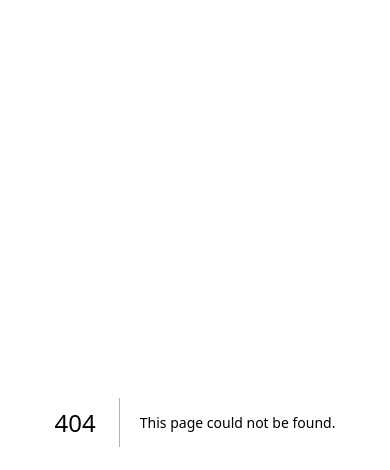
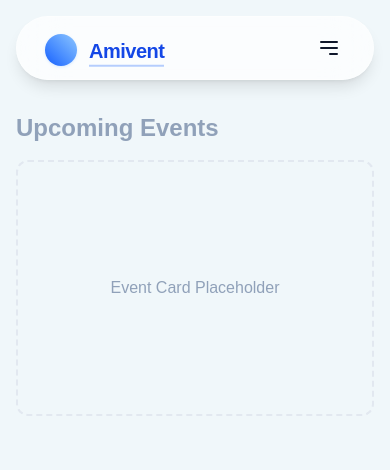
Before and after one commit to stryve-devs/Amivent, a Next.js app in the folder frontend/: page /events in a window 390 px wide. Before the commit this address had no page. Shown: the top 470 px of the page. Built offline with nearby package versions, Linux system fonts and the light colour scheme.

Commit message:
feat: implement dashboard shell with floating style navbar
Established core layout structure, configured TypeScript path aliases, and implemented responsive floating navigation with branding.

```diff
--- /dev/null
+++ b/frontend/app/(dashboard)/events/page.tsx
@@ -0,0 +1,15 @@
+import React from 'react';
+
+export default function EventsPage() {
+    return (
+        <div>
+            <h2 className="text-2xl text-slate-400 font-bold mb-4">Upcoming Events</h2>
+            <div className="grid grid-cols-1 md:grid-cols-2 lg:grid-cols-3 gap-6">
+                {/* You'll build your Event Cards here next */}
+                <div className="h-64 rounded-xl border-2 border-dashed border-slate-200 flex items-center justify-center text-slate-400">
+                    Event Card Placeholder
+                </div>
+            </div>
+        </div>
+    );
+}
--- /dev/null
+++ b/frontend/app/(dashboard)/layout.tsx
@@ -0,0 +1,16 @@
+import React from 'react';
+import Navbar from "@/components/layout/Navbar";
+
+export default function DashboardLayout({ children }: { children: React.ReactNode }) {
+    return (
+        <div className="relative min-h-screen bg-[#F0F7FA]">
+            <Navbar />
+            {/* Increased padding to give the floating nav space */}
+            <main className="pt-28 px-4 sm:px-6 pb-12">
+                <div className="max-w-7xl mx-auto">
+                    {children}
+                </div>
+            </main>
+        </div>
+    );
+}
--- a/frontend/app/layout.tsx
+++ b/frontend/app/layout.tsx
@@ -13,21 +13,22 @@ const geistMono = Geist_Mono({
 });
 
 export const metadata: Metadata = {
-  title: "Create Next App",
-  description: "Generated by create next app",
+  title: "Amivent | University Portal",
+  description: "Scalable event management for students",
 };
 
 export default function RootLayout({
-  children,
-}: Readonly<{
+                                     children,
+                                   }: Readonly<{
   children: React.ReactNode;
 }>) {
   return (
-    <html
-      lang="en"
-      className={`${geistSans.variable} ${geistMono.variable} h-full antialiased`}
-    >
-      <body className="min-h-full flex flex-col">{children}</body>
-    </html>
+      <html lang="en" className="h-full">
+      <body
+          className={`${geistSans.variable} ${geistMono.variable} antialiased h-full bg-white text-slate-900`}
+      >
+      {children}
+      </body>
+      </html>
   );
 }
--- a/frontend/app/page.tsx
+++ b/frontend/app/page.tsx
@@ -1,65 +1,6 @@
-import Image from "next/image";
+import { redirect } from "next/navigation";
 
 export default function Home() {
-  return (
-    <div className="flex flex-col flex-1 items-center justify-center bg-zinc-50 font-sans dark:bg-black">
-      <main className="flex flex-1 w-full max-w-3xl flex-col items-center justify-between py-32 px-16 bg-white dark:bg-black sm:items-start">
-        <Image
-          className="dark:invert"
-          src="/next.svg"
-          alt="Next.js logo"
-          width={100}
-          height={20}
-          priority
-        />
-        <div className="flex flex-col items-center gap-6 text-center sm:items-start sm:text-left">
-          <h1 className="max-w-xs text-3xl font-semibold leading-10 tracking-tight text-black dark:text-zinc-50">
-            To get started, edit the page.tsx file.
-          </h1>
-          <p className="max-w-md text-lg leading-8 text-zinc-600 dark:text-zinc-400">
-            Looking for a starting point or more instructions? Head over to{" "}
-            <a
-              href="https://vercel.com/templates?framework=next.js&utm_source=create-next-app&utm_medium=appdir-template-tw&utm_campaign=create-next-app"
-              className="font-medium text-zinc-950 dark:text-zinc-50"
-            >
-              Templates
-            </a>{" "}
-            or the{" "}
-            <a
-              href="https://nextjs.org/learn?utm_source=create-next-app&utm_medium=appdir-template-tw&utm_campaign=create-next-app"
-              className="font-medium text-zinc-950 dark:text-zinc-50"
-            >
-              Learning
-            </a>{" "}
-            center.
-          </p>
-        </div>
-        <div className="flex flex-col gap-4 text-base font-medium sm:flex-row">
-          <a
-            className="flex h-12 w-full items-center justify-center gap-2 rounded-full bg-foreground px-5 text-background transition-colors hover:bg-[#383838] dark:hover:bg-[#ccc] md:w-[158px]"
-            href="https://vercel.com/new?utm_source=create-next-app&utm_medium=appdir-template-tw&utm_campaign=create-next-app"
-            target="_blank"
-            rel="noopener noreferrer"
-          >
-            <Image
-              className="dark:invert"
-              src="/vercel.svg"
-              alt="Vercel logomark"
-              width={16}
-              height={16}
-            />
-            Deploy Now
-          </a>
-          <a
-            className="flex h-12 w-full items-center justify-center rounded-full border border-solid border-black/[.08] px-5 transition-colors hover:border-transparent hover:bg-black/[.04] dark:border-white/[.145] dark:hover:bg-[#1a1a1a] md:w-[158px]"
-            href="https://nextjs.org/docs?utm_source=create-next-app&utm_medium=appdir-template-tw&utm_campaign=create-next-app"
-            target="_blank"
-            rel="noopener noreferrer"
-          >
-            Documentation
-          </a>
-        </div>
-      </main>
-    </div>
-  );
+  // This sends anyone who hits http://localhost:3002 straight to your dashboard
+  redirect("/events");
 }
--- /dev/null
+++ b/frontend/components/layout/Navbar.tsx
@@ -0,0 +1,41 @@
+import React from 'react';
+import Link from 'next/link';
+
+export default function Navbar() {
+    return (
+        <div className="fixed top-4 left-0 right-0 z-50 flex justify-center px-4 sm:px-6">
+            <nav className="flex h-16 w-full max-w-7xl items-center justify-between rounded-full border border-white/40 bg-white/70 px-6 py-2 shadow-lg backdrop-blur-xl transition-all">
+
+                {/* Left: Branding */}
+                <div className="flex items-center gap-3 shrink-0 translate-x-1 translate-y-0.5">
+                    {/* The Logo Circle */}
+                    <div className="h-8 w-8 rounded-full bg-gradient-to-tr from-blue-600 to-blue-300 shadow-sm shadow-blue-200/50" />
+
+                    {/* The Text - Nudged down specifically */}
+                    <span className="text-xl font-bold tracking-tight text-blue-700 select-none translate-y-[1.7px] border-b-2 border-blue-600/30 pb-0.2px">Amivent</span>                </div>
+
+                {/* Center: Desktop Links (Hidden on small screens) */}
+                <div className="hidden items-center gap-8 lg:flex">
+                    <Link href="/events" className="text-sm font-medium text-slate-600 hover:text-slate-900">Events</Link>
+                    <Link href="/orgs" className="text-sm font-medium text-slate-600 hover:text-slate-900">Clubs</Link>
+                    <Link href="/resources" className="text-sm font-medium text-slate-600 hover:text-slate-900">Resources</Link>
+                    <Link href="/pricing" className="text-sm font-medium text-slate-600 hover:text-slate-900">Pricing</Link>
+                </div>
+
+                {/* Right: Actions & Mobile Menu */}
+                <div className="flex items-center gap-2 sm:gap-4">
+                    <button className="hidden sm:block rounded-full bg-[#00a2ff] px-6 py-2.5 text-sm font-semibold text-[#ffffff] shadow-sm transition-all hover:bg-[#73daff] active:scale-95">
+                        Start Building
+                    </button>
+
+                    {/* 3-Lines (Hamburger Menu) - Only visible when screen is small */}
+                    <button className="flex h-10 w-10 items-center justify-center rounded-full hover:bg-slate-200/50 lg:hidden text-slate-900">
+                        <svg xmlns="http://www.w3.org/2000/svg" width="24" height="24" fill="none" viewBox="0 0 24 24" stroke="currentColor" strokeWidth="2">
+                            <path strokeLinecap="round" strokeLinejoin="round" d="M4 6h16M4 12h16m-7 6h7" />
+                        </svg>
+                    </button>
+                </div>
+            </nav>
+        </div>
+    );
+}
--- /dev/null
+++ b/frontend/components/layout/Sidebar.tsx
@@ -0,0 +1,34 @@
+import React from 'react';
+import Link from 'next/link';
+
+export default function Sidebar() {
+    return (
+        <aside className="w-64 bg-slate-900 text-white flex flex-col shrink-0">
+            <div className="p-6">
+                <h1 className="text-2xl font-bold tracking-tight text-blue-400">Amivent</h1>
+                <p className="text-[10px] uppercase tracking-widest text-slate-500 mt-1">University Portal</p>
+            </div>
+
+            <nav className="flex-1 px-4 space-y-2">
+                <Link href="/events" className="flex items-center gap-3 p-3 rounded-lg bg-blue-600/10 text-blue-400 border border-blue-600/20">
+                    <span>📅</span>
+                    <span className="font-medium">Events Feed</span>
+                </Link>
+                <Link href="/orgs" className="flex items-center gap-3 p-3 rounded-lg hover:bg-slate-800 transition-colors">
+                    <span>🏢</span>
+                    <span className="font-medium text-slate-300">Organizations</span>
+                </Link>
+                <Link href="/profile" className="flex items-center gap-3 p-3 rounded-lg hover:bg-slate-800 transition-colors">
+                    <span>👤</span>
+                    <span className="font-medium text-slate-300">My Profile</span>
+                </Link>
+            </nav>
+
+            <div className="p-4 border-t border-slate-800">
+                <button className="w-full text-left p-2 text-xs text-slate-500 hover:text-white">
+                    Logout
+                </button>
+            </div>
+        </aside>
+    );
+}
--- a/frontend/package.json
+++ b/frontend/package.json
@@ -15,9 +15,9 @@
   },
   "devDependencies": {
     "@tailwindcss/postcss": "^4",
-    "@types/node": "^20",
-    "@types/react": "^19",
-    "@types/react-dom": "^19",
+    "@types/node": "^20.19.39",
+    "@types/react": "^19.2.14",
+    "@types/react-dom": "^19.2.3",
     "eslint": "^9",
     "eslint-config-next": "16.2.3",
     "tailwindcss": "^4",
```
Also changed, not shown: frontend/tsconfig.json (+8 -20 lines), 2 other files (tests, documents, lock files or other folders).
